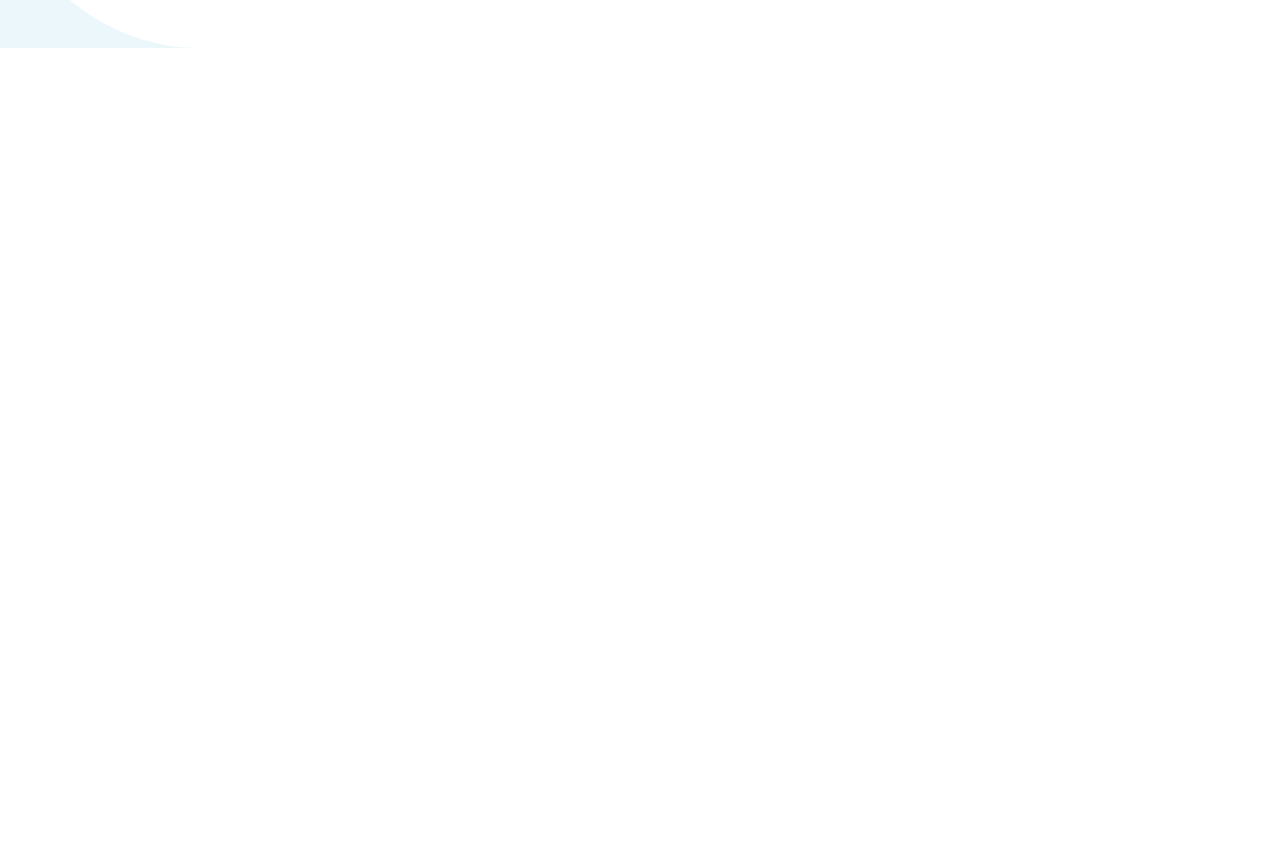
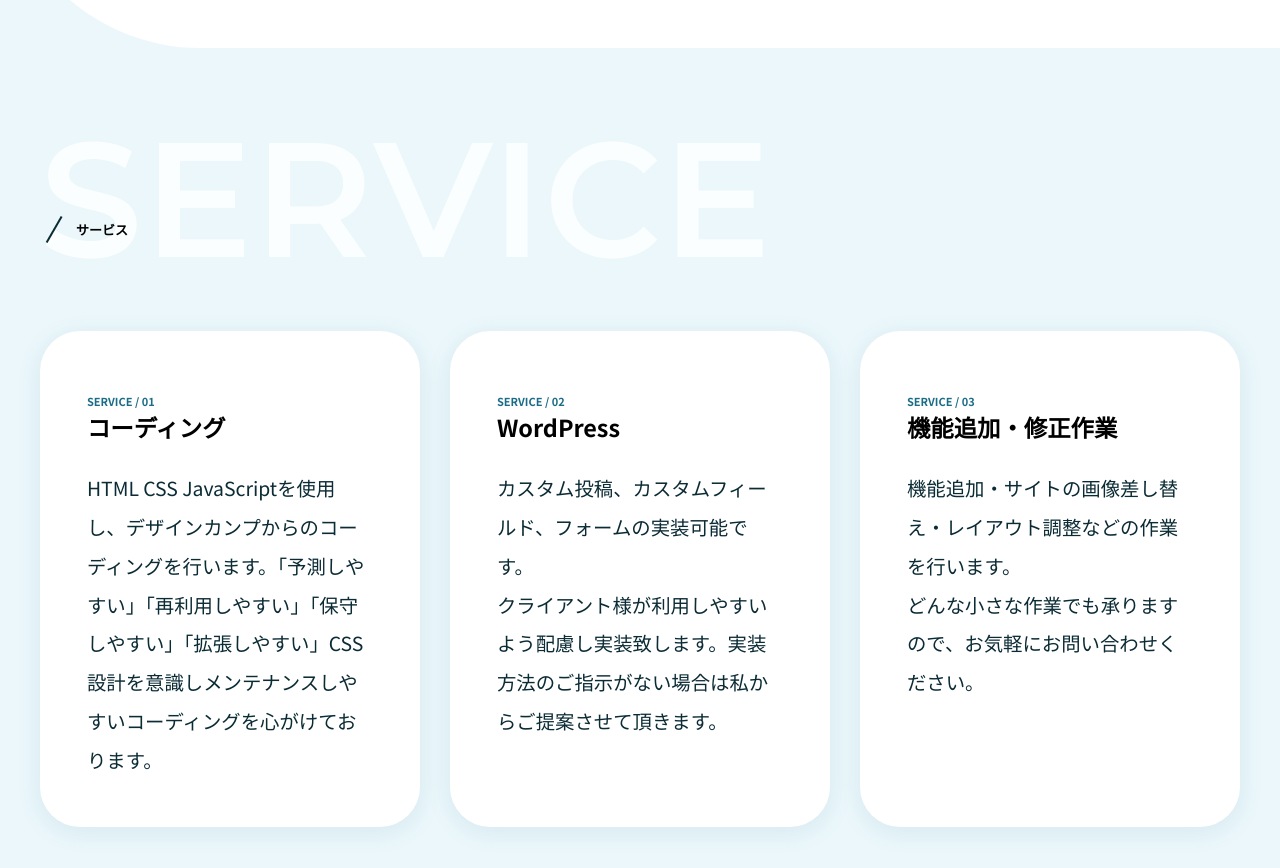
Before and after one commit to masayan-git/3s-code-react, a Next.js app: page / in a window 1280 px wide. Shown: the part 2306-3174 px from the top of the page. Before the commit the page ends 2354 px from the top, so only its background shows below. Built offline with nearby package versions, Linux system fonts and the light colour scheme.

Commit message:
serviceセクションの作成

```diff
--- /dev/null
+++ b/src/components/top/service/index.module.scss
@@ -0,0 +1,62 @@
+@use "@/styles/core/variables" as *;
+@use "@/styles/core/mixin" as *;
+@use "@/styles/core/functions" as *;
+@use "@/styles/utility/inner" as *;
+
+.topService {
+  background-color: #e3f4f9b3;
+  padding-top: 70px;
+  padding-bottom: 120px;
+
+  @include mq("max", "md") {
+    padding-top: 65px;
+    padding-bottom: 80px;
+  }
+}
+
+.inner {
+  @include u-inner;
+}
+
+.cards {
+  display: grid;
+  grid-template-columns: repeat(auto-fit, minmax(300px, 1fr));
+  gap: 30px;
+  margin-top: 50px;
+
+  @include mq("max", "tablet") {
+    grid-template-columns: 1fr;
+  }
+}
+
+.card {
+  padding: rem-clamp(30, 70) rem-clamp(30, 50) rem-clamp(30, 50);
+  box-shadow: 0 5px 25px #1b6c871a;
+  border-radius: 40px;
+  background-color: $white;
+  display: grid;
+  grid-template-rows: max-content 1fr;
+  row-gap: rem-clamp(20, 30);
+}
+
+.cardTitle {
+  display: grid;
+  row-gap: 6px;
+}
+
+.cardTitleLabel {
+  font-size: 11px;
+  color: $primary;
+  font-weight: $bold;
+  letter-spacing: 0.0005em;
+}
+
+.cardTitleText {
+  font-size: rem-clamp(20, 24);
+  font-weight: $bold;
+}
+
+.cardText {
+  font-size: rem-clamp(16, 20);
+  line-height: 2;
+}
--- /dev/null
+++ b/src/components/top/service/index.tsx
@@ -0,0 +1,57 @@
+import SectionTitle from "../sectionTitle";
+import styles from "./index.module.scss";
+
+const TopService = () => {
+  const cards = [
+    {
+      title: "コーディング",
+      content: {
+        __html:
+          "HTML CSS JavaScriptを使用し、デザインカンプからのコーディングを行います。「予測しやすい」「再利用しやすい」「保守しやすい」「拡張しやすい」CSS設計を意識しメンテナンスしやすいコーディングを心がけております。",
+      },
+    },
+    {
+      title: "WordPress",
+      content: {
+        __html:
+          "カスタム投稿、カスタムフィールド、フォームの実装可能です。<br />クライアント様が利用しやすいよう配慮し実装致します。実装方法のご指示がない場合は私からご提案させて頂きます。",
+      },
+    },
+    {
+      title: "機能追加・修正作業",
+      content: {
+        __html:
+          "機能追加・サイトの画像差し替え・レイアウト調整などの作業を行います。<br />どんな小さな作業でも承りますので、お気軽にお問い合わせください。",
+      },
+    },
+  ];
+  return (
+    <div className={styles.topService}>
+      <div className={styles.inner}>
+        <SectionTitle titleEn="SERVICE" titleJa="サービス" theme="light" />
+        <div className={styles.cards}>
+          {cards.map((card, index) => {
+            return (
+              <div key={index} className={styles.card}>
+                <h3 className={styles.cardTitle}>
+                  <span className={styles.cardTitleLabel}>
+                    SERVICE / 0{index + 1}
+                  </span>
+                  <span className={styles.cardTitleText}>{card.title}</span>
+                </h3>
+                <div>
+                  <p
+                    className={styles.cardText}
+                    dangerouslySetInnerHTML={card.content}
+                  />
+                </div>
+              </div>
+            );
+          })}
+        </div>
+      </div>
+    </div>
+  );
+};
+
+export default TopService;
--- a/src/pages/index.tsx
+++ b/src/pages/index.tsx
@@ -1,5 +1,6 @@
 import TopAbout from "@/components/top/about";
 import MainView from "@/components/top/mainView";
+import TopService from "@/components/top/service";
 import MainLayout from "@/layouts/main";
 
 const Home = () => {
@@ -10,6 +11,7 @@
     >
       <MainView />
       <TopAbout />
+      <TopService />
     </MainLayout>
   );
 };
```
